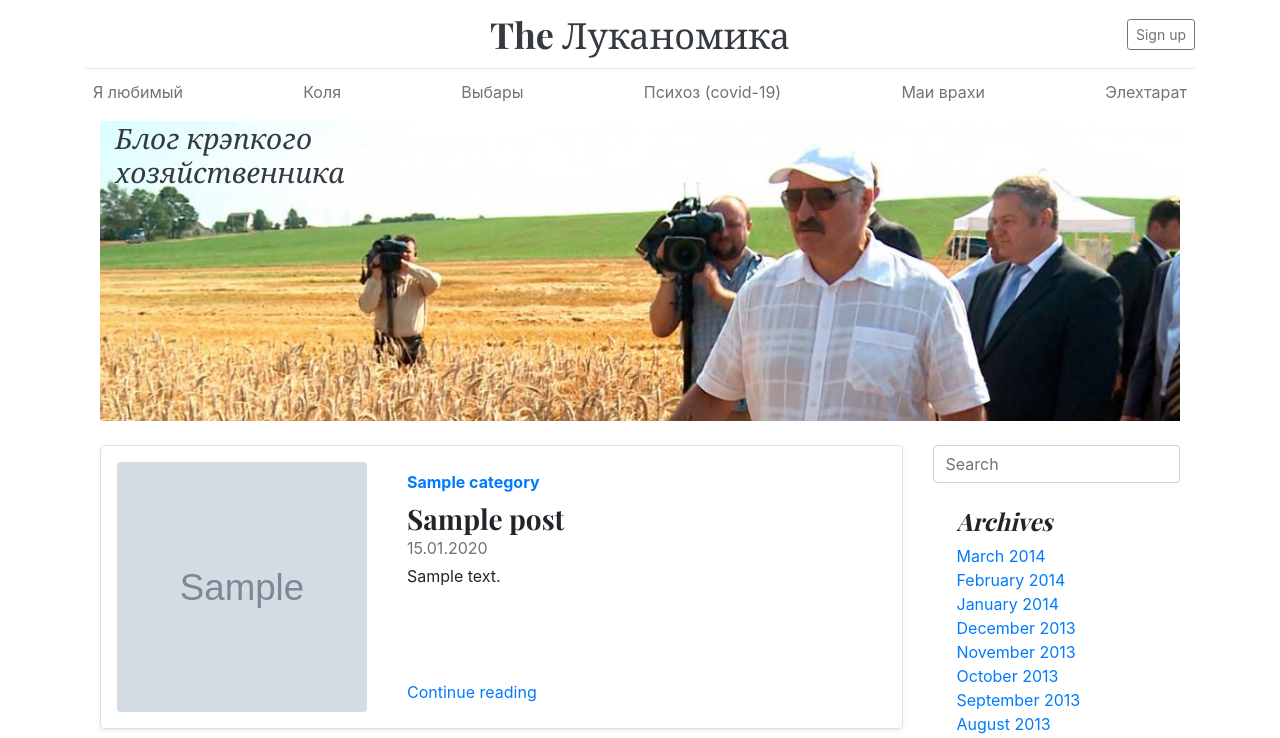
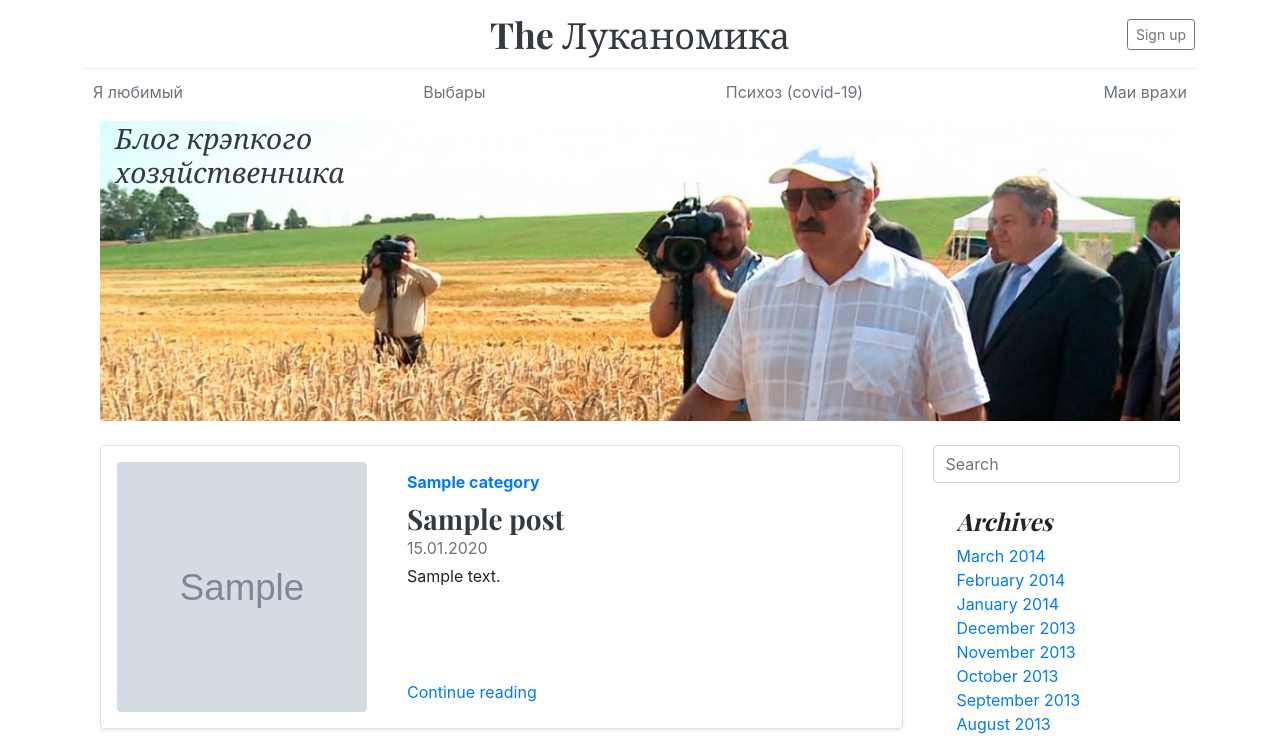
Before and after one commit to pavelhabrusevich/blog, a PHP site: page / in a window 1280 px wide. Shown: the top 738 px of the page. Run offline with PHP 8.4, Linux system fonts and the light colour scheme; tables that the repository leaves empty or names only in its code hold one stand-in row (values such as "Sample post"); grey boxes marked "Sample" are stand-in pictures.

```diff
--- a/pageBlocks/header.php
+++ b/pageBlocks/header.php
@@ -32,11 +32,9 @@
     <div class="nav-scroller py-1 mb-2">
         <nav class="nav d-flex justify-content-between">
             <a class="p-2 text-muted" href="#">Я любимый</a>
-            <a class="p-2 text-muted" href="#">Коля</a>
             <a class="p-2 text-muted" href="#">Выбары</a>
             <a class="p-2 text-muted" href="#">Психоз (covid-19)</a>
             <a class="p-2 text-muted" href="#">Маи врахи</a>
-            <a class="p-2 text-muted" href="#">Элехтарат</a>
         </nav>
     </div>
 <div/>
--- a/pageBlocks/home.php
+++ b/pageBlocks/home.php
@@ -7,14 +7,18 @@ foreach ($posts as $post):
 ?>
 <div class="row no-gutters border rounded overflow-hidden flex-md-row mb-4 shadow-sm h-md-260 position-relative">
     <div class="col-auto d-none d-lg-block">
-        <img src="<?php echo $post["img"];?>" class="rounded float-left m-3" alt="i-am-lovely" width="250" height="250">
+        <a href="/blog/post.php?id=<?php echo $post["id"];?>" target="_blank">
+            <img src="<?php echo $post["img"];?>" class="rounded float-left m-3" alt="i-am-lovely" width="250" height="250">
+        </a>
     </div>
     <div class="col p-4 d-flex flex-column position-static">
         <strong href="/blog/" class="d-inline-block mb-2 text-primary"><?php echo $category;?></strong>
-        <h3 class="mb-0"><?php echo $post["title"];?></h3>
+        <h3 class="mb-0">
+            <a class="text-dark" href="/blog/post.php?id=<?php echo $post["id"];?>" target="_blank"><?php echo $post["title"];?></a>
+        </h3>
         <div class="mb-1 text-muted"><?php echo date("d.m.Y", strtotime($date));?></div>
-        <p class="card-text mb-auto"><?php echo $post["text"];?></p>
-        <a href="/blog/post.php?id=<?php echo $post["id"];?>" class="stretched-link">Continue reading</a>
+        <p class="card-text mb-auto"><?php echo mb_strimwidth($post["text"], 0, 200, "..");?></p>
+        <a href="/blog/post.php?id=<?php echo $post["id"];?>" target="_blank">Continue reading</a>
     </div>
 </div>
 <?php endforeach; ?>
@@ -22,18 +26,3 @@ foreach ($posts as $post):
     <a class="btn btn-outline-primary" href="#">Older</a>
     <a class="btn btn-outline-secondary disabled" href="#" tabindex="-1" aria-disabled="true">Newer</a>
 </nav>
-
-
-
-<!--<div class="card flex-md-row mb-4 box-shadow h-md-250">-->
-<!--    <div class="card-body d-flex flex-column align-items-start">-->
-<!--        <strong class="d-inline-block mb-2 text-primary">World</strong>-->
-<!--        <h3 class="mb-0">-->
-<!--            <a class="text-dark" href="#">Featured post</a>-->
-<!--        </h3>-->
-<!--        <div class="mb-1 text-muted">Nov 12</div>-->
-<!--        <p class="card-text mb-auto">This is a wider card with supporting text below as a natural lead-in to additional content.</p>-->
-<!--        <a href="#">Continue reading</a>-->
-<!--    </div>-->
-<!--    <img class="card-img-right flex-auto d-none d-md-block" data-src="holder.js/200x250?theme=thumb" alt="Card image cap">-->
-<!--</div>-->
```
Also changed, not shown: img/lida2.png (added), img/voragi2.png (added).
